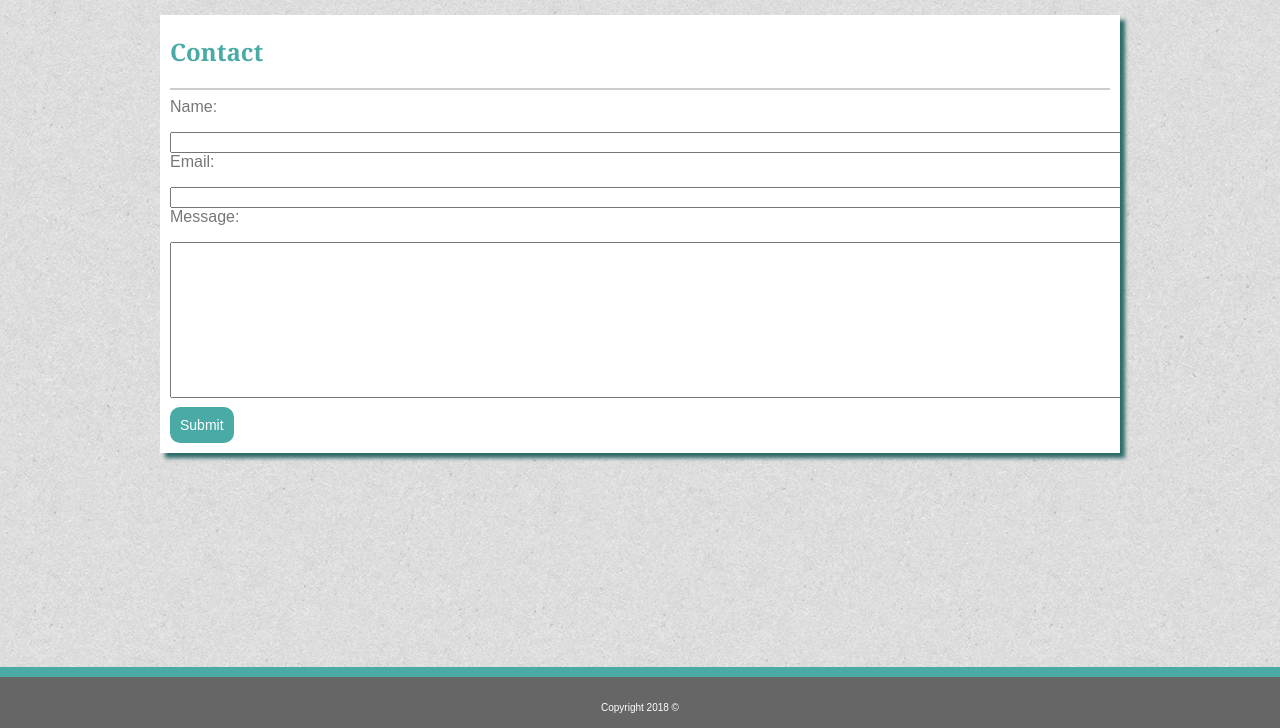
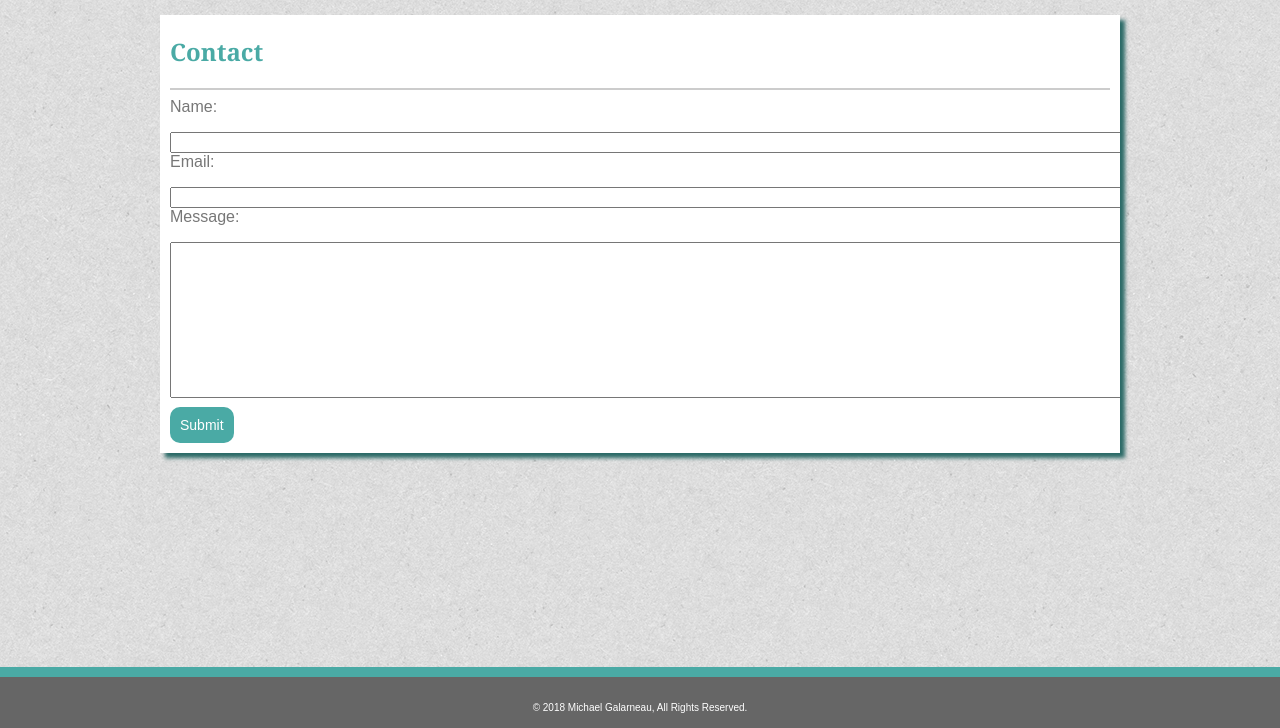
Before and after one commit to five0ffour/Basic-Portfolio, a plain HTML site: page contact.html in a window 1280 px wide. Shown: the part 72-800 px from the top of the page. Drawn offline with Linux system fonts and the light colour scheme.

Commit message:
added new copyright notice because this code is now on the public internet

```diff
--- a/contact.html
+++ b/contact.html
@@ -50,7 +50,7 @@
 
 
     <footer>
-        <p>Copyright 2018 &copy;</p>
+        <p>&copy; 2018 Michael Galarneau, All Rights Reserved. </p>
     </footer>
 
 </body>
```
Also changed, not shown: index.html (+1 -1 lines), portfolio.html (+1 -1 lines).
